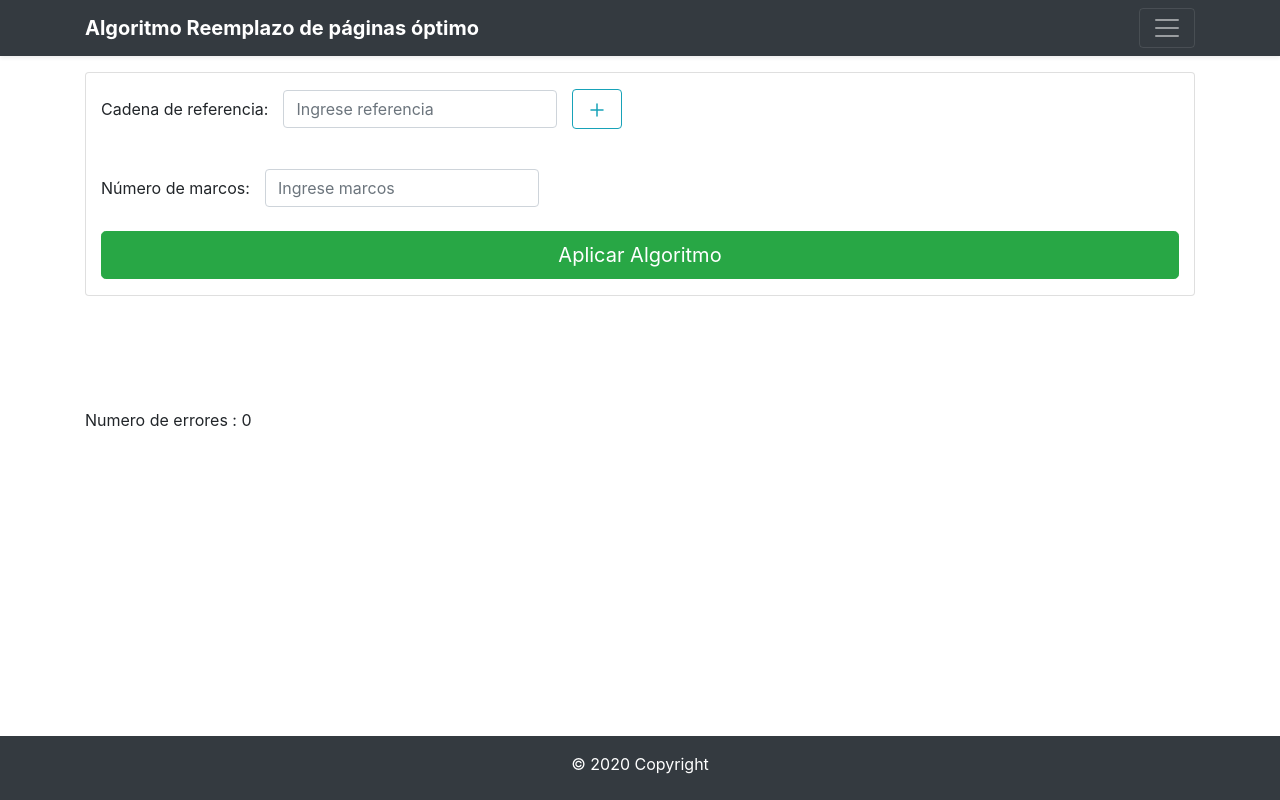
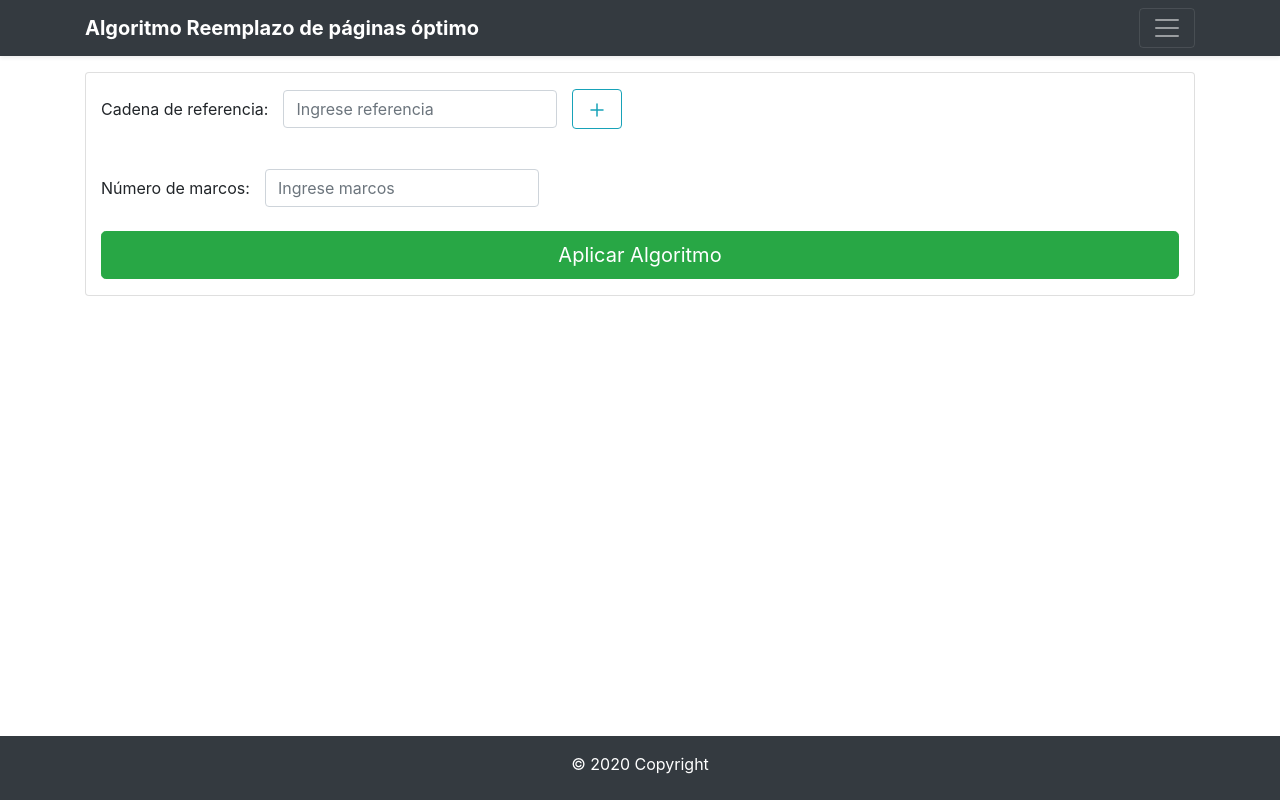
Before and after one commit to chjuca/Algoritmo-Reemplazo-Paginas, an Angular app: page / in a window 1280 px wide. Built offline with nearby package versions, Linux system fonts and the light colour scheme.

Commit message:
Better styles for the result component

```diff
--- a/src/app/app.component.css
+++ b/src/app/app.component.css
@@ -11,5 +11,4 @@ footer {
   height: 4em;
   color: white;
   position:fixed;
-
 }
--- a/src/app/components/result/result.component.css
+++ b/src/app/components/result/result.component.css
@@ -0,0 +1,4 @@
+
+.result {
+    margin-bottom: 7em;
+}
--- a/src/app/components/result/result.component.html
+++ b/src/app/components/result/result.component.html
@@ -1,6 +1,8 @@
 <div>
     <br><br>
-    <div>
-        Numero de errores : {{errors}}
+    <div class="container result" *ngIf="errors">
+        <h5>Resultados</h5>
+        N&uacute;mero de errores : {{errors}}
     </div>
+
 </div>
```
